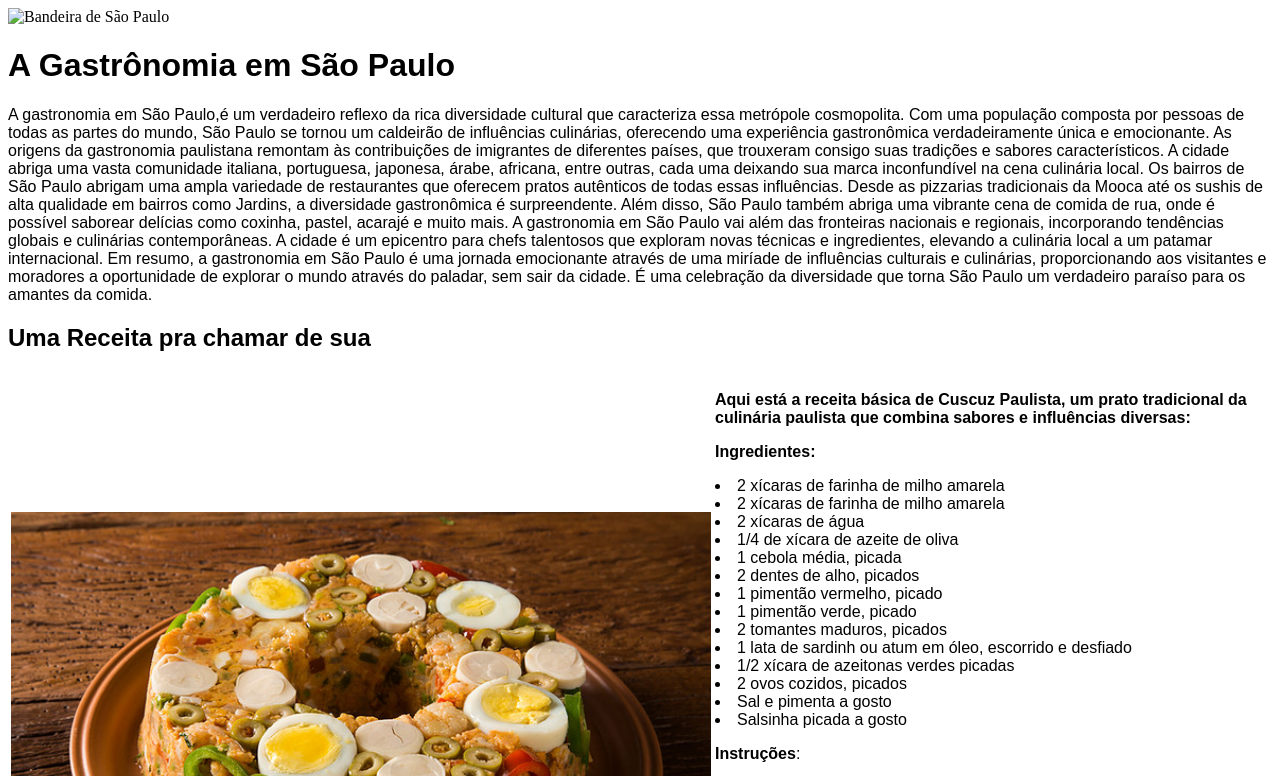
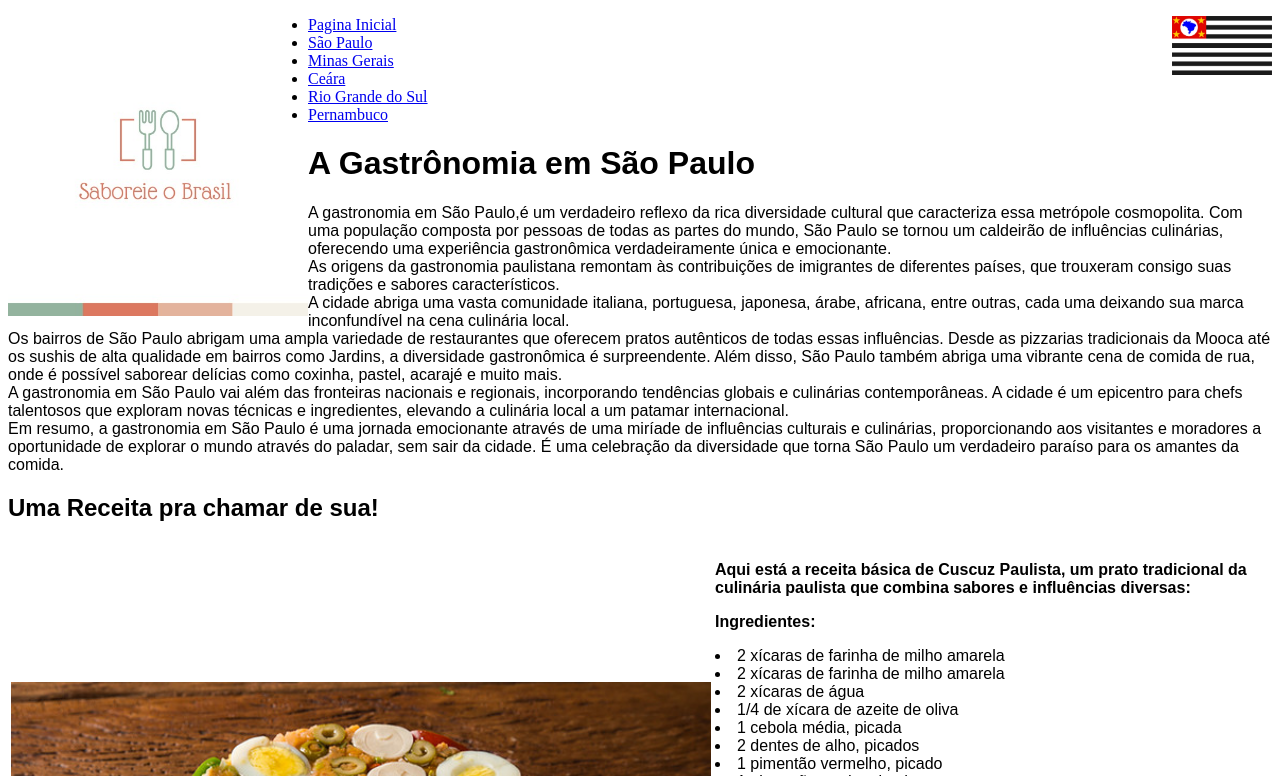
Before and after one commit to caicrangel/PROJETO_INTEGRADOR, a plain HTML site: page sao_paulo.html in a window 1280 px wide. Shown: the top 776 px of the page. Drawn offline with Linux system fonts and the light colour scheme.

Commit message:
inclusão do menu na pagina são paulo e logo

```diff
--- a/sao_paulo.html
+++ b/sao_paulo.html
@@ -2,28 +2,55 @@
 <html lang="pt-br">
 <head>
     <meta charset="UTF-8">
-
+    <meta name="viewport" content="width=device-width, initial-scale=1.0">
     <title>São Paulo</title>
 </head>
+
 <body>
+    <!--Cabeçalho-->
+
+        <div id="logo">
+
+            <img width="300" src="/logo_site.jpg" alt="Logo do Site" align="left">
+
+
+            <img width="100" src="/bandeira_sp.webp" alt="Bandeira de São Paulo" align="right">
+
+        </div>
+
+
+        <header>
+        <nav>
+            <ul>
+                <li><a href="#">Pagina Inicial</a></li>
+                <li><a href="/sao_paulo.html">São Paulo</a></li>
+                <li><a href="#">Minas Gerais</a></li>
+                <li><a href="#">Ceára</a></li>
+                <li><a href="#">Rio Grande do Sul</a></li>
+                <li><a href="#">Pernambuco</a></li>
+            </ul>
+        </nav>
+    </header>
     <header>
-        <div>
-            <img src="/bandeira-sp.webp" alt="Bandeira de São Paulo">
-        </div>
         <main><font face="Arial">
             <h1>A Gastrônomia em São Paulo</h1>
             <p>A gastronomia em São Paulo,é um verdadeiro reflexo da rica diversidade cultural que caracteriza essa metrópole cosmopolita.
                 Com uma população composta por pessoas de todas as partes do mundo, São Paulo se tornou um caldeirão de influências culinárias, oferecendo uma experiência gastronômica verdadeiramente única e emocionante.
+                <br>
                 As origens da gastronomia paulistana remontam às contribuições de imigrantes de diferentes países, que trouxeram consigo suas tradições e sabores característicos.
+                <br>
                 A cidade abriga uma vasta comunidade italiana, portuguesa, japonesa, árabe, africana, entre outras, cada uma deixando sua marca inconfundível na cena culinária local.
+                <br>
                 Os bairros de São Paulo abrigam uma ampla variedade de restaurantes que oferecem pratos autênticos de todas essas influências. Desde as pizzarias tradicionais da Mooca até os sushis de alta qualidade em bairros como Jardins, a diversidade gastronômica é surpreendente.
                 Além disso, São Paulo também abriga uma vibrante cena de comida de rua, onde é possível saborear delícias como coxinha, pastel, acarajé e muito mais.
+                <br>
                 A gastronomia em São Paulo vai além das fronteiras nacionais e regionais, incorporando tendências globais e culinárias contemporâneas.
                 A cidade é um epicentro para chefs talentosos que exploram novas técnicas e ingredientes, elevando a culinária local a um patamar internacional.
+                <br>
                 Em resumo, a gastronomia em São Paulo é uma jornada emocionante através de uma miríade de influências culturais e culinárias, proporcionando aos visitantes e moradores a oportunidade de explorar o mundo através do paladar, sem sair da cidade.
                 É uma celebração da diversidade que torna São Paulo um verdadeiro paraíso para os amantes da comida.
             </p>
-            <h2>Uma Receita pra chamar de sua</h2>
+            <h2>Uma Receita pra chamar de sua!</h2>
             <main>
 
                     </p>
@@ -71,4 +98,9 @@
     </header>
 
 </body>
+<footer>
+
+
+    <p>&copy; Todos os direitos reservados</p>
+</footer>
 </html>
```
